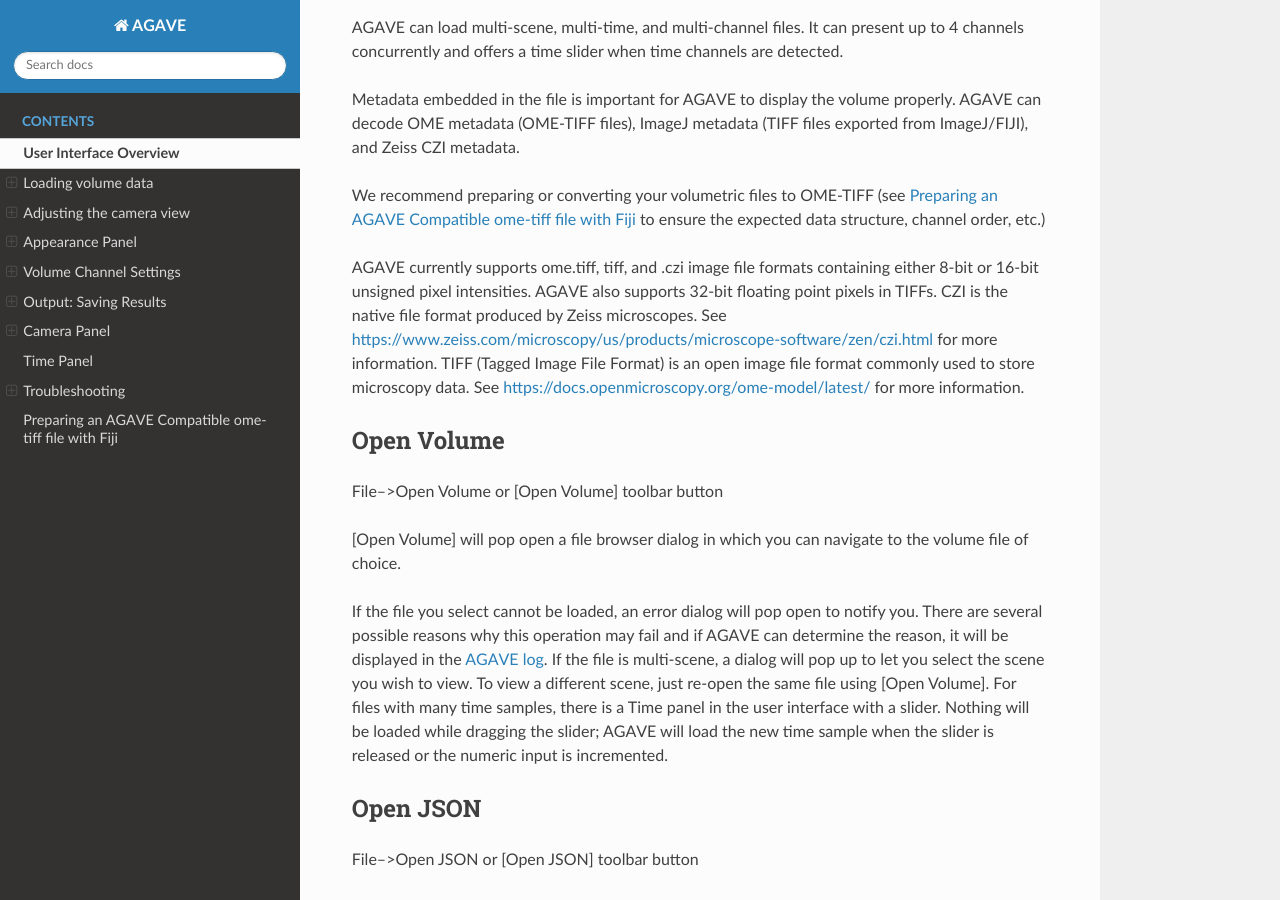
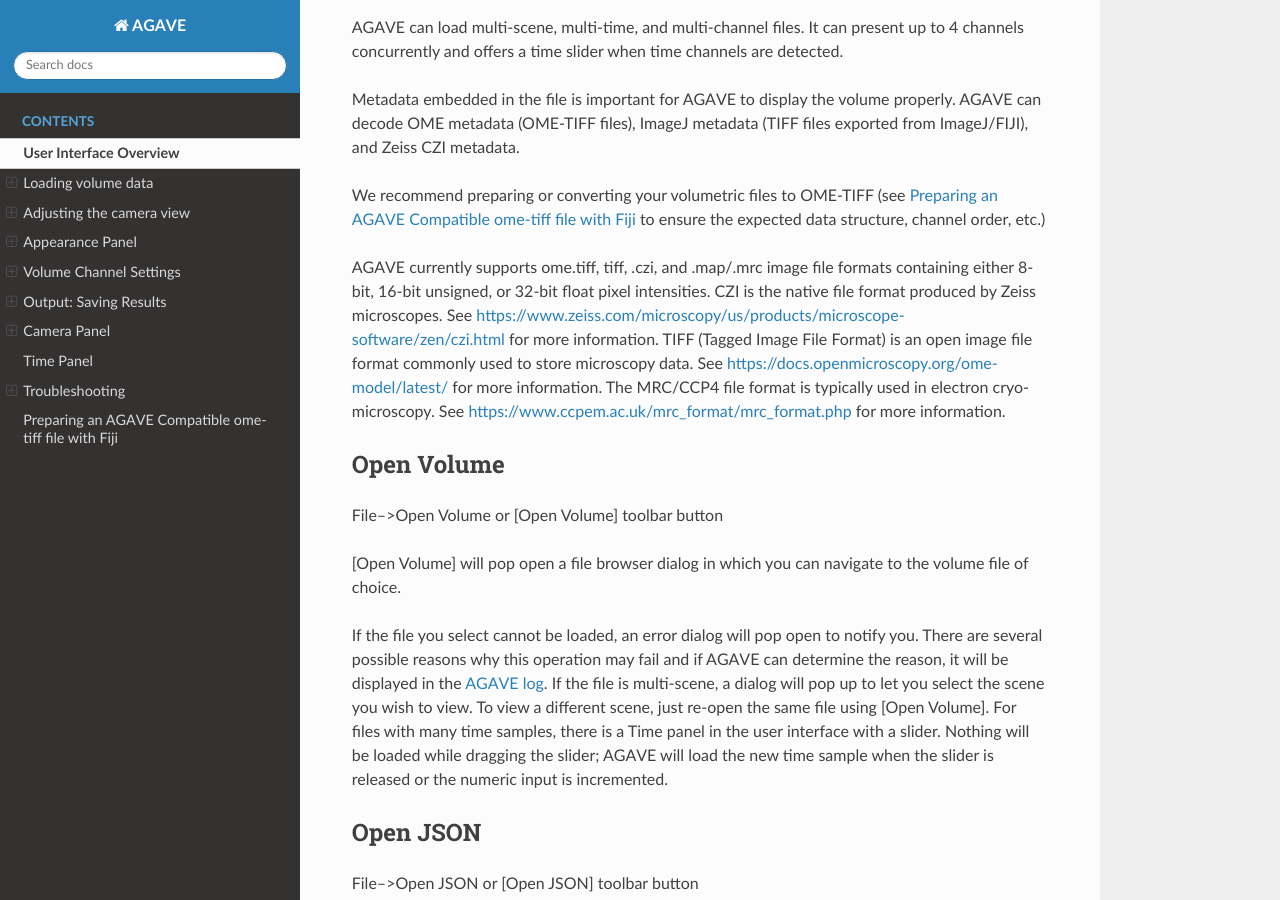
Before and after one commit to allen-cell-animated/agave, a Sphinx documentation site: the page built from docs/agave.rst, in a window 1280 px wide and 900 px high, scrolled down 565 px. Built offline with Sphinx 7.4.7 and the Read the Docs theme 2.0.0, drawn with Linux system fonts in a browser that asks for light colours.

Commit message:
update docs for new file format support

```diff
--- a/docs/agave.rst
+++ b/docs/agave.rst
@@ -36,14 +36,15 @@
 Fiji <#preparing-an-agave-compatible-ome-tiff-file-with-fiji>`__ to
 ensure the expected data structure, channel order, etc.)
 
-AGAVE currently supports ome.tiff, tiff, and .czi image file formats
-containing either 8-bit or 16-bit unsigned pixel intensities. AGAVE also
-supports 32-bit floating point pixels in TIFFs. CZI is the
+AGAVE currently supports ome.tiff, tiff, .czi, and .map/.mrc image file formats
+containing either 8-bit, 16-bit unsigned, or 32-bit float pixel intensities.  CZI is the
 native file format produced by Zeiss microscopes. See
 https://www.zeiss.com/microscopy/us/products/microscope-software/zen/czi.html
 for more information. TIFF (Tagged Image File Format) is an open image
 file format commonly used to store microscopy data. See
-https://docs.openmicroscopy.org/ome-model/latest/ for more information.
+https://docs.openmicroscopy.org/ome-model/latest/ for more information.  The
+MRC/CCP4 file format is typically used in electron cryo-microscopy. See
+https://www.ccpem.ac.uk/mrc_format/mrc_format.php for more information.
 
 Open Volume
 ~~~~~~~~~~~
```
